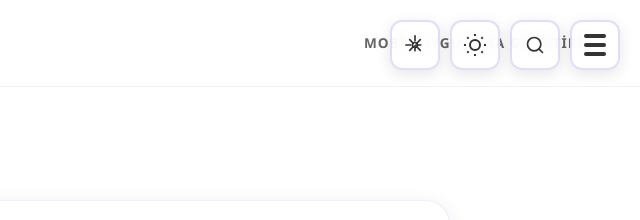
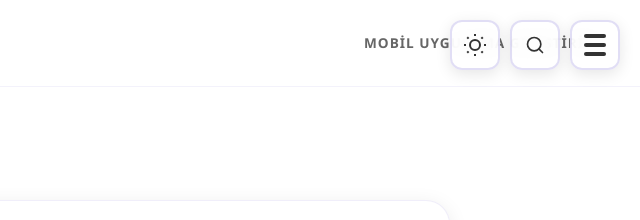
Before and after one commit to Bambinifojo/Bambinifojo.github.io, a website: page task-cosmos/privacy-policy.html in a window 1280 px wide. Shown: the top 220 px of the page, 640-1280 px from the left. Drawn offline with Linux system fonts and the light colour scheme.

Commit message:
task-cosmos/privacy-policy.html'den admin paneli linki kaldırıldı

```diff
--- a/task-cosmos/privacy-policy.html
+++ b/task-cosmos/privacy-policy.html
@@ -241,12 +241,6 @@
 </div>
 
 <!-- Admin Panel Button -->
-<a href="../admin-login.html" class="admin-toggle" id="adminToggle" title="Admin Paneli" aria-label="Admin Paneli">
-  <svg xmlns="http://www.w3.org/2000/svg" width="20" height="20" viewBox="0 0 24 24" fill="none" stroke="currentColor" stroke-width="2" stroke-linecap="round" stroke-linejoin="round">
-    <circle cx="12" cy="12" r="3"></circle>
-    <path d="M12 1v6m0 6v6M5.64 5.64l4.24 4.24m4.24 4.24l4.24 4.24M1 12h6m6 0h6M5.64 18.36l4.24-4.24m4.24-4.24l4.24-4.24"></path>
-  </svg>
-</a>
 
 <!-- Dark/Light Mode Toggle -->
 <div class="theme-toggle" id="themeToggle" title="Tema Değiştir">
@@ -285,7 +279,6 @@
   <a href="../#skills" class="menu-item">⚡ Yetenekler</a>
   <a href="../#apps" class="menu-item">📱 Uygulamalar</a>
   <a href="../#contact-section" class="menu-item">✉️ İletişim</a>
-  <a href="../admin-login.html" class="menu-item admin-link">⚙️ Admin Paneli</a>
 </div>
 
 <!-- Header Section -->
```
